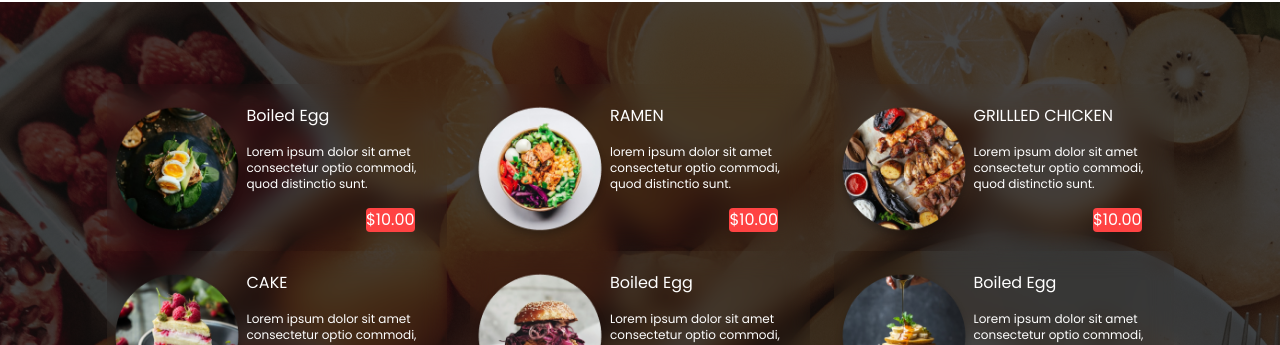
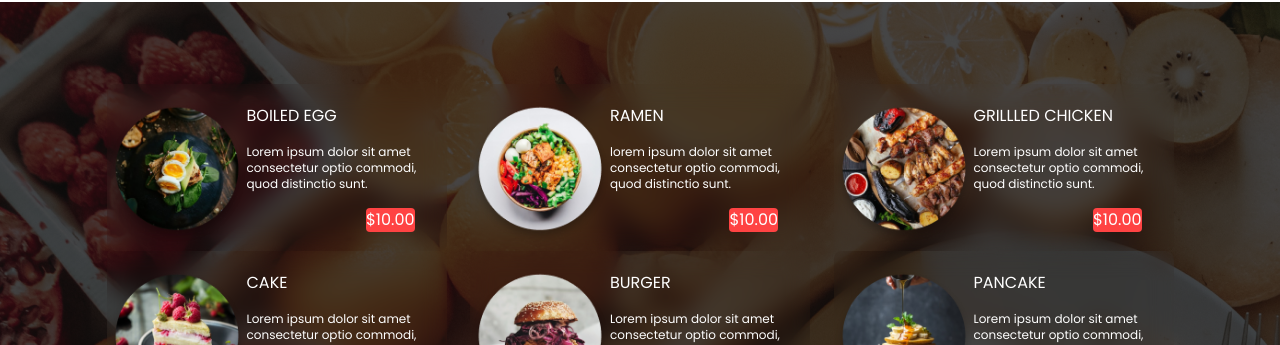
Before and after one commit to abhiraj-singh0/react-tailwind-practice, a React (Vite) app in the folder project4/: page / in a window 1280 px wide. Shown: the part 181-526 px from the top of the page. Built offline with nearby package versions, Linux system fonts and the light colour scheme.

Commit message:
added some design

```diff
--- a/project4/src/COMPONENTS/Home.jsx
+++ b/project4/src/COMPONENTS/Home.jsx
@@ -41,7 +41,7 @@ function Home() {
             <div className={`${divhw} bg-transparent backdrop-blur-md rounded-lg flex`}>
                 <img src="/images/Ellipse 1.png" className="w-35 h-35 mt-5"/>
                 <div className="flex flex-col gap-4">
-                    <h3 className="text-white mt-5">Boiled Egg</h3>
+                    <h3 className="text-white mt-5">BOILED EGG</h3>
                     <p className="text-xs text-white">Lorem ipsum dolor sit amet consectetur
                          optio commodi, quod distinctio sunt.</p>
                     <div className="w-42 flex justify-end">
@@ -87,7 +87,7 @@ function Home() {
             <div className={`${divhw} bg-transparent backdrop-blur-md rounded-lg flex`}>
                 <img src="/images/Ellipse 1 (4).png" className="w-35 h-35 mt-5"/>
                 <div className="flex flex-col gap-4">
-                    <h3 className="text-white mt-5">Boiled Egg</h3>
+                    <h3 className="text-white mt-5">BURGER</h3>
                     <p className="text-xs text-white">Lorem ipsum dolor sit amet consectetur
                          optio commodi, quod distinctio sunt.</p>
                     <div className="w-42 flex justify-end">
@@ -98,7 +98,7 @@ function Home() {
             <div className={`${divhw} bg-transparent backdrop-blur-md rounded-lg flex`}>
                 <img src="/images/Ellipse 1 (5).png" className="w-35 h-35 mt-5"/>
                 <div className="flex flex-col gap-4">
-                    <h3 className="text-white mt-5">Boiled Egg</h3>
+                    <h3 className="text-white mt-5">PANCAKE</h3>
                     <p className="text-xs text-white">Lorem ipsum dolor sit amet consectetur
                          optio commodi, quod distinctio sunt.</p>
                     <div className="w-42 flex justify-end">
```
